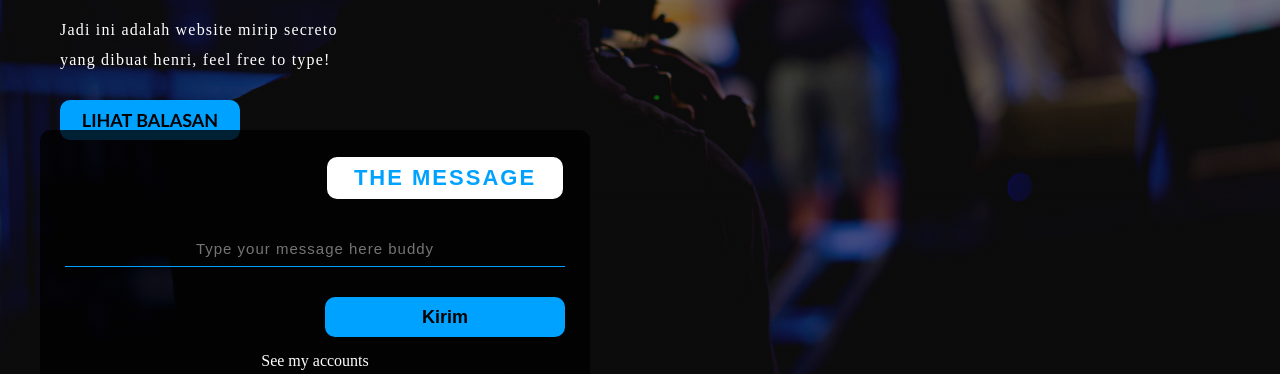
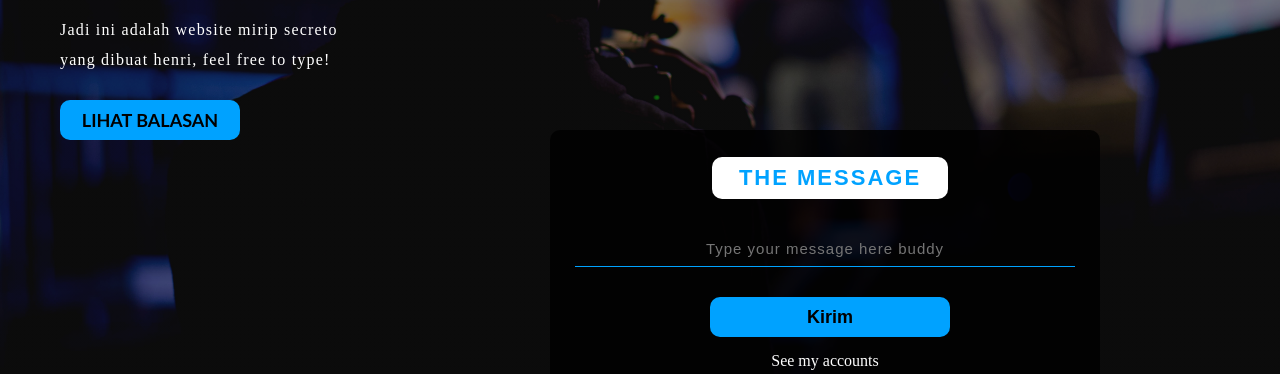
Before and after one commit to henrisphy/web-mirip-secreto, a plain HTML site: page index.html in a window 1280 px wide. Shown: the part 315-689 px from the top of the page. Drawn offline with nearby package versions, Linux system fonts and the light colour scheme.

Commit message:
update style.css

```diff
--- a/style.css
+++ b/style.css
@@ -94,6 +94,8 @@
     height: 350px;
     background: linear-gradient(to top, rgba(0,0,0,0.8)50%,rgba(0,0,0,0.8)50%);
     position: sticky;
+    top: -50px;
+    left: 550px;
     transform: translate(0%,-5%);
     border-radius: 10px;
     padding: 25px;
@@ -110,7 +112,7 @@
     border-radius: 10px;
     margin: 2px;
     padding: 8px;
-    position: sticky;
+    position: relative;
     left: 27%;
 
 }
@@ -129,7 +131,6 @@
     margin-top: 30px;
     font-family: sans-serif;
     text-align: center;
-    position: sticky;
 }
 
 .isian input:focus{
@@ -152,7 +153,7 @@ button2::placeholder{
     cursor: pointer;
     color: #fff;
     transition: 0.4s ease;
-    position: sticky;
+    position: relative;
     left: 27%;
 }
 .button2:hover{
@@ -169,7 +170,6 @@ button2::placeholder{
     font-size: 17px;
     padding-top: 20px;
     text-align: center;
-    position: sticky;
 }
 .isian .link a{
     text-decoration: none;
@@ -179,7 +179,6 @@ button2::placeholder{
     padding-top: 15px;
     padding-bottom: 10px;
     text-align: center;
-    position: sticky;
 }
 .icons a{
     text-decoration: none;
@@ -187,7 +186,6 @@ button2::placeholder{
     position: relative;
     top:40px;
     left: 31%;
-    position: sticky;
 }
 .icons ion-icon{
     color: #fff;
```
